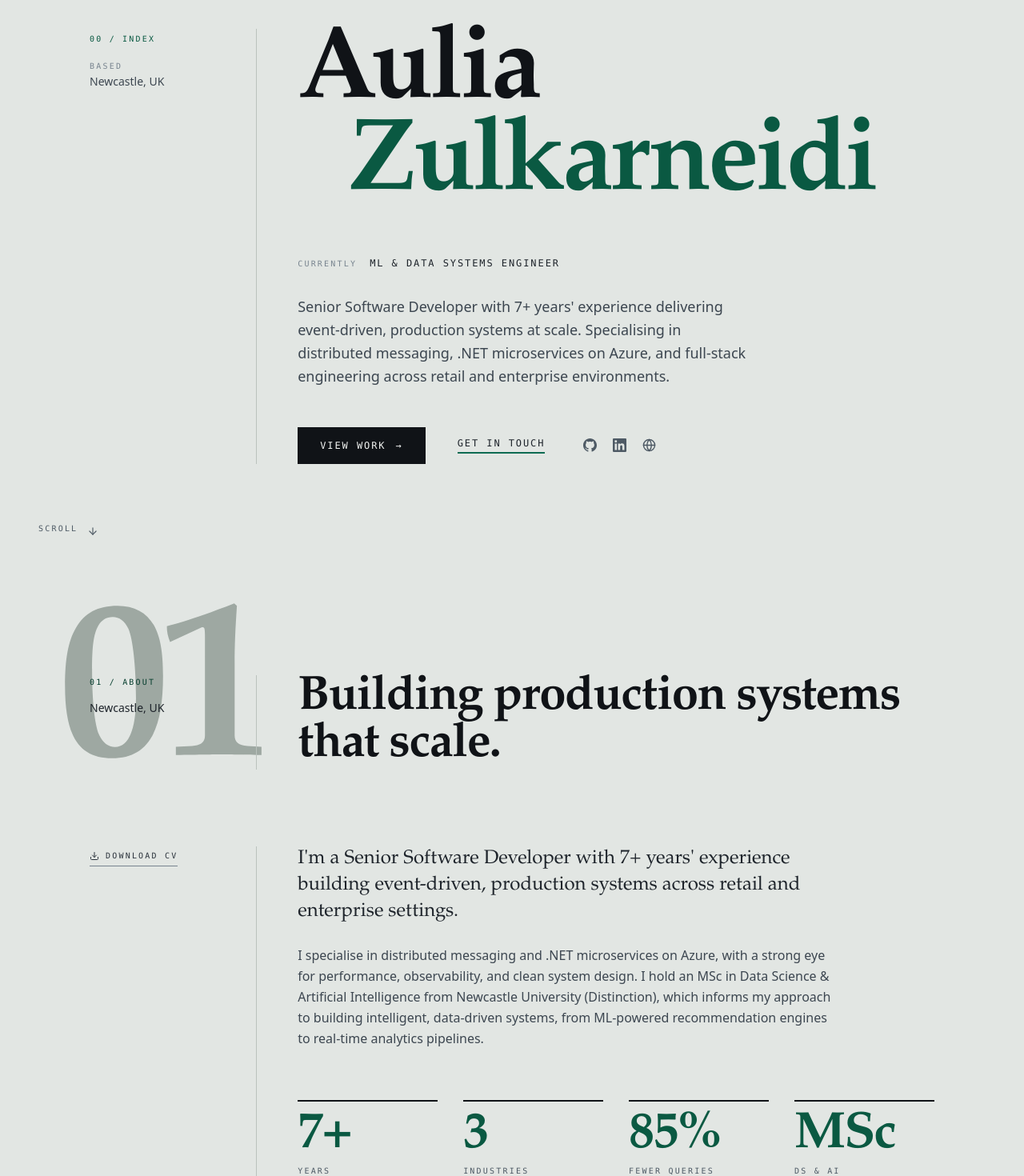
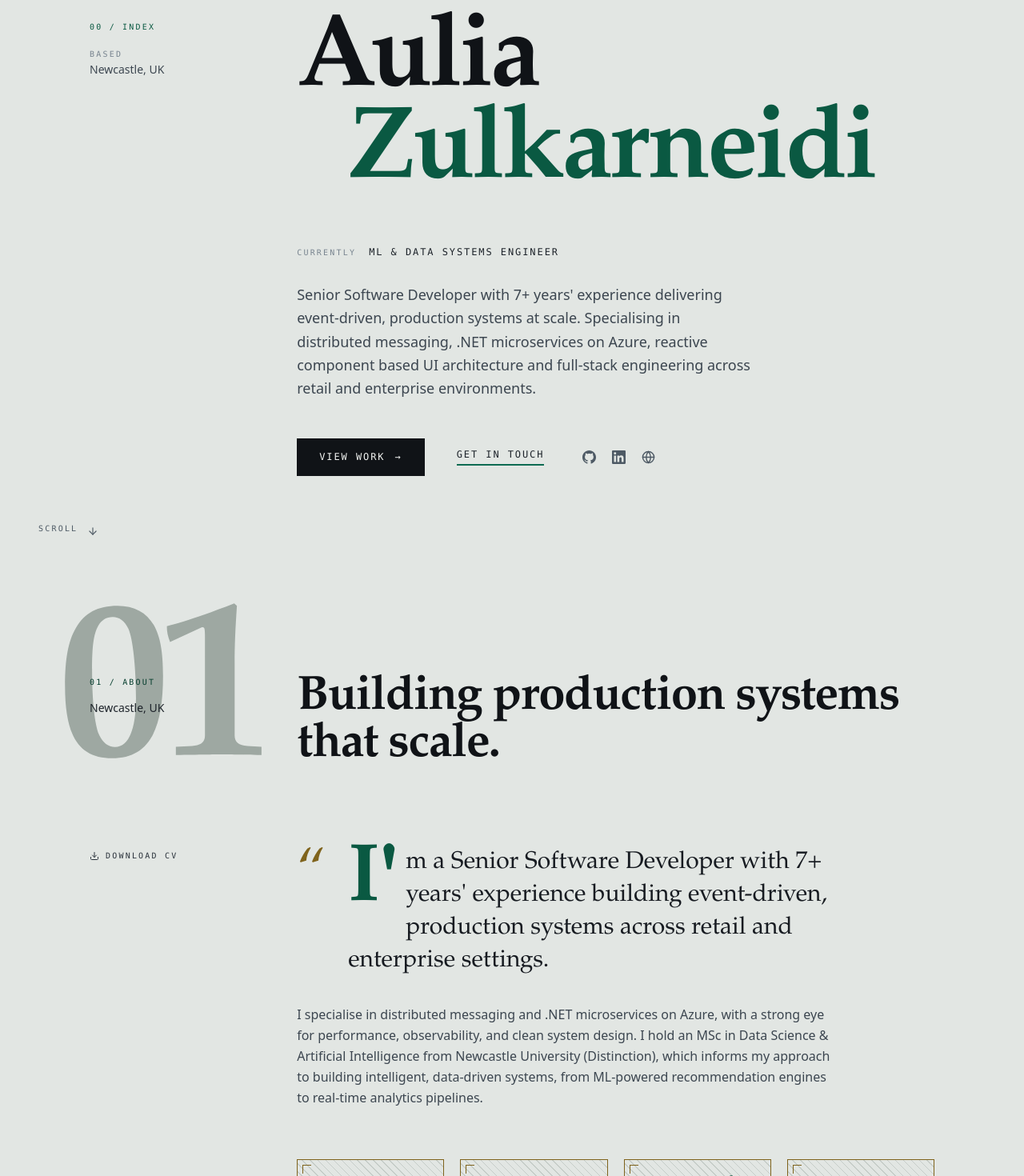
Before and after one commit to AuliaAmirullah15/react_portfolio, a Next.js app: page / in a window 1280 px wide. Shown: the part 100-1570 px from the top of the page at 80% size. Built offline with nearby package versions, Linux system fonts and the light colour scheme; no server answers.

Commit message:
Made design neater

```diff
--- a/src/app/globals.css
+++ b/src/app/globals.css
@@ -79,13 +79,22 @@
      A gold hairline edge does the work instead (brass-400 vs ground 7.89:1),
      with a gold glyph inside (brass-300 on jade-700, 5.11:1).
      terra/ocean kept for accents elsewhere. ── */
+  /* Burgundy — the deep Experience ground, and an accent on light. */
+  --color-bord-200: #e8bdc5;
+  --color-bord-400: #c47b88;
+  --color-bord-600: #8f2740;
+  --color-bord-700: #761f34;
+  --color-bord-800: #591727;
+
+  /* brass-700 is the step for text and outlines on LIGHT grounds. brass-400
+     is 1.87:1 there — an outline in it is invisible — so 400 is for dark
+     grounds only (7.89:1 on ink, 5.64:1 on burgundy). */
+  --color-brass-700: #695115;
   --color-brass-300: #dfc98c;
   --color-brass-400: #c9a44c;
   --color-brass-600: #7f631c;
   --color-terra-400: #d98b62;
   --color-terra-600: #a8461f;
-  --color-ocean-400: #6aa8c6;
-  --color-ocean-600: #1d5f7e;
 
   /* ── Red: errors only. Never decorative. ── */
   --color-red-100: #fbe2de;
@@ -263,21 +272,91 @@ body {
       grid-template-columns: minmax(9rem, 13rem) minmax(0, 1fr);
       gap: 0;
     }
+    /* No dividing rule — the gutter is defined by space alone. Hairlines
+       between and around everything was the dominant texture of the page. */
     .ed-grid > * + * {
-      border-left: 1px solid var(--color-paper-300);
       padding-left: clamp(1.5rem, 4vw, 3.5rem);
-    }
-    .on-ink .ed-grid > * + * {
-      border-left-color: var(--color-ink-700);
     }
   }
 
-  /* Hairline row divider for editorial lists — replaces card boxes. */
+  /* Row separation by rhythm, not by rule. Entries are told apart by the
+     space around them and by the type hierarchy inside them. */
   .ed-row {
-    border-top: 1px solid var(--color-paper-300);
+    padding-block: clamp(2rem, 4vw, 3.25rem);
   }
-  .on-ink .ed-row {
-    border-top-color: var(--color-ink-700);
+
+  /* Gold frame with inner corner brackets — the Deco device from the brass
+     theme. brass-600 for the rule (4.50:1 on paper, clears the 3:1 a
+     perceivable boundary needs); brass-400 would be 1.87:1 and invisible on
+     a light ground. The brackets are drawn as eight background gradients on
+     one pseudo-element, so a frame costs no extra DOM. */
+  .deco-frame {
+    position: relative;
+    border: 1px solid var(--color-brass-600);
+  }
+  .deco-frame::before {
+    content: "";
+    position: absolute;
+    inset: 6px;
+    pointer-events: none;
+    --b: var(--color-brass-600);
+    --l: 11px;
+    /* Top-left and bottom-right only — a diagonal pair reads as a deliberate
+       Deco mark; all four corners read as a box. */
+    background:
+      linear-gradient(var(--b), var(--b)) 0 0 / var(--l) 1px no-repeat,
+      linear-gradient(var(--b), var(--b)) 0 0 / 1px var(--l) no-repeat,
+      linear-gradient(var(--b), var(--b)) 100% 100% / var(--l) 1px no-repeat,
+      linear-gradient(var(--b), var(--b)) 100% 100% / 1px var(--l) no-repeat;
+  }
+  .on-ink .deco-frame,
+  .on-ink .deco-frame::before {
+    --b: var(--color-brass-400);
+  }
+  .on-ink .deco-frame {
+    border-color: var(--color-brass-400);
+  }
+
+  /* Fine 45-degree hatching for a textured panel. Deliberately NOT the OS
+     contour/grid motif from the UK Atlas hero — that is that project's
+     identity, and reusing it is what made the two sites read as siblings.
+     Low alpha so body text keeps its contrast: at the densest point the
+     effective ground is ~#cfd5d1, where ink-800 still measures 10:1. */
+  .deco-texture {
+    background-image: repeating-linear-gradient(
+      45deg,
+      color-mix(in srgb, var(--color-paper-400) 42%, transparent) 0 1px,
+      transparent 1px 7px
+    );
+  }
+
+  /* Hairline divider, kept for the Projects list where entries are long and
+     the space alone was not enough to tell them apart. */
+  .ed-divide + .ed-divide {
+    border-top: 1px solid var(--color-paper-400);
+  }
+
+  /* Drop cap for a section's opening paragraph. Classic posh editorial, and
+     it adds character without adding a single line. */
+  .drop-cap::first-letter {
+    float: left;
+    font-family: var(--font-serif);
+    font-size: 3.4em;
+    line-height: 0.78;
+    font-weight: 600;
+    padding-right: 0.09em;
+    padding-top: 0.06em;
+  }
+
+  /* A single brass lozenge — the only ornament, used ONCE per section under
+     the masthead, never repeated down a list. Repeating it would just be a
+     hairline by another name. */
+  .deco-lozenge {
+    display: block;
+    width: 0.5rem;
+    height: 0.5rem;
+    rotate: 45deg;
+    background: currentColor;
   }
 
   /* Deco sunburst: static conic gradient. Painted once, no per-frame cost, and
--- a/src/components/sections/AboutSection.tsx
+++ b/src/components/sections/AboutSection.tsx
@@ -48,7 +48,7 @@ export default function AboutSection() {
           <a
             href="/cv/CV_Aulia_Zulkarneidi.pdf"
             download
-            className="t-label group inline-flex items-center gap-2 border-b border-ink-400 pb-1.5 text-ink-700 transition-colors hover:border-jade-600 hover:text-jade-700 focus-visible:outline-none focus-visible:ring-2 focus-visible:ring-jade-700 focus-visible:ring-offset-2"
+            className="t-label group inline-flex items-center gap-2 pb-1.5 text-ink-700 transition-colors hover:border-jade-600 hover:text-jade-700 focus-visible:outline-none focus-visible:ring-2 focus-visible:ring-jade-700 focus-visible:ring-offset-2"
           >
             <Download size={12} aria-hidden="true" />
             Download CV
@@ -57,13 +57,26 @@ export default function AboutSection() {
 
         {/* Content column */}
         <div>
-          {/* Lead paragraph, set larger than the rest — an editorial drop-in */}
-          <p className="max-w-2xl font-serif text-xl leading-snug text-ink-800 sm:text-2xl">
-            I&apos;m a Senior Software Developer with 7+ years&apos; experience
-            building event-driven, production systems across retail and
-            enterprise settings.
-          </p>
-          <p className="mt-6 max-w-2xl leading-relaxed text-ink-600">
+          {/* Lead sentence set as a pull-quote. The quote glyph is decorative
+              and aria-hidden — this is his own copy, not a quotation from a
+              source, so a real <blockquote> would misrepresent it to a screen
+              reader. The drop cap is gone: a drop cap and a quote mark fight
+              each other for the same opening position. */}
+          <div className="relative max-w-2xl pl-12 sm:pl-16">
+            <span
+              aria-hidden="true"
+              className="absolute top-0 left-0 font-serif text-6xl leading-none text-brass-600 select-none sm:text-7xl"
+            >
+              &ldquo;
+            </span>
+            <p className="drop-cap font-serif text-2xl leading-snug text-ink-900 [&::first-letter]:text-jade-700 sm:text-3xl">
+              I&apos;m a Senior Software Developer with 7+ years&apos;
+              experience building event-driven, production systems across retail
+              and enterprise settings.
+            </p>
+          </div>
+
+          <p className="mt-8 max-w-2xl leading-relaxed text-ink-600">
             I specialise in distributed messaging and .NET microservices on
             Azure, with a strong eye for performance, observability, and clean
             system design. I hold an MSc in Data Science &amp; Artificial
@@ -72,28 +85,32 @@ export default function AboutSection() {
             ML-powered recommendation engines to real-time analytics pipelines.
           </p>
 
-          {/* ── Figures on a rule, not in boxes ── */}
-          <dl className="mt-16 grid grid-cols-2 gap-x-8 gap-y-10 sm:grid-cols-4">
+          {/* ── Figures in gold frames with inner corner brackets ── */}
+          <dl className="mt-16 grid grid-cols-2 gap-5 sm:grid-cols-4">
             {stats.map((stat) => (
-              <div key={stat.label} className="border-t-2 border-ink-950 pt-4">
+              <div
+                key={stat.label}
+                className="deco-frame deco-texture px-5 py-6 text-center"
+              >
                 <dd className="t-figure text-jade-700">{stat.value}</dd>
-                <dt className="t-label mt-3 text-ink-500">{stat.label}</dt>
+                <dt className="t-label mt-3 text-ink-600">{stat.label}</dt>
               </div>
             ))}
           </dl>
 
-          {/* ── Highlights as hairline rows ── */}
-          <ul className="mt-20">
+          {/* ── Highlights: the "How I work" icon tile, each in a gold frame ── */}
+          <ul className="mt-16 space-y-5">
             {highlights.map((item) => (
               <li
                 key={item.title}
-                className="ed-row grid gap-3 py-7 sm:grid-cols-[auto_1fr] sm:gap-7"
+                className="deco-frame grid gap-4 p-6 sm:grid-cols-[auto_1fr] sm:gap-6"
               >
-                <item.icon
-                  size={20}
+                <span
                   aria-hidden="true"
-                  className="mt-1 shrink-0 text-jade-600"
-                />
+                  className="flex h-10 w-10 shrink-0 items-center justify-center border border-brass-400 bg-jade-700 text-brass-300"
+                >
+                  <item.icon size={18} strokeWidth={1.75} />
+                </span>
                 <div>
                   <h3 className="t-sub text-ink-950">{item.title}</h3>
                   <p className="mt-2 max-w-xl text-sm leading-relaxed text-ink-600">
--- a/src/components/sections/ContactSection.tsx
+++ b/src/components/sections/ContactSection.tsx
@@ -137,7 +137,7 @@ export default function ContactSection() {
               </p>
               <button
                 onClick={() => setStatus("idle")}
-                className="t-label mt-8 border-b border-jade-600 pb-1 text-jade-700 transition-colors hover:text-ink-950 focus-visible:outline-none focus-visible:ring-2 focus-visible:ring-jade-700 focus-visible:ring-offset-2"
+                className="t-label mt-8 pb-1 text-jade-700 transition-colors hover:text-ink-950 focus-visible:outline-none focus-visible:ring-2 focus-visible:ring-jade-700 focus-visible:ring-offset-2"
               >
                 Send another
               </button>
--- a/src/components/sections/HeroSection.tsx
+++ b/src/components/sections/HeroSection.tsx
@@ -39,25 +39,6 @@ export default function HeroSection() {
       className="relative flex min-h-screen flex-col justify-center overflow-hidden pt-24 pb-20"
       aria-label="Introduction"
     >
-      {/* ── Deco sunburst, anchored off the right edge. A single static conic
-          gradient: one paint, no per-frame cost, no extra DOM. ── */}
-      <div
-        aria-hidden="true"
-        // z-0, not -z-10: the content below is positioned and comes later in the
-        // DOM, so it already paints on top. A negative z-index would drop this
-        // behind any ancestor background (see the note in SectionWrapper).
-        className="pointer-events-none absolute top-1/2 -right-1/3 z-0 aspect-square w-[130vw] -translate-y-1/2 text-jade-700/13 sm:-right-1/4 sm:w-[85vw]"
-        // The mask fades the CENTRE as well as the rim. Radiating lines
-        // converge to a dense knot at the origin; leaving that visible put a
-        // busy patch behind the copy.
-        style={{
-          maskImage:
-            "radial-gradient(circle, transparent 8%, black 42%, transparent 78%)",
-          WebkitMaskImage:
-            "radial-gradient(circle, transparent 8%, black 42%, transparent 78%)",
-        }}
-      />
-
       <div className="relative mx-auto w-full max-w-6xl px-5 sm:px-8 lg:px-12">
         <div className="ed-grid">
           {/* ── Left gutter: the metadata block ── */}
--- a/src/lib/constants.ts
+++ b/src/lib/constants.ts
@@ -4,7 +4,7 @@ export const SITE_CONFIG = {
   name: "Aulia Zulkarneidi",
   title: "Senior Software Developer",
   description:
-    "Senior Software Developer with 7+ years\' experience delivering event-driven, production systems at scale. Specialising in distributed messaging, .NET microservices on Azure, and full-stack engineering across retail and enterprise environments.",
+    "Senior Software Developer with 7+ years\' experience delivering event-driven, production systems at scale. Specialising in distributed messaging, .NET microservices on Azure, reactive component based UI architecture and full-stack engineering across retail and enterprise environments.",
   email: "auliaamir153@gmail.com",
   github: "https://github.com/auliaamirullah15",
   linkedin: "https://linkedin.com/in/auliazulkarneidi",
```
Also changed, not shown: src/components/sections/ExperienceSection.tsx (+7 -4 lines), src/components/sections/ProjectsSection.tsx (+4 -4 lines), src/components/ui/SectionWrapper.tsx (+8 -2 lines), 1 other file (tests, documents, lock files or other folders).
